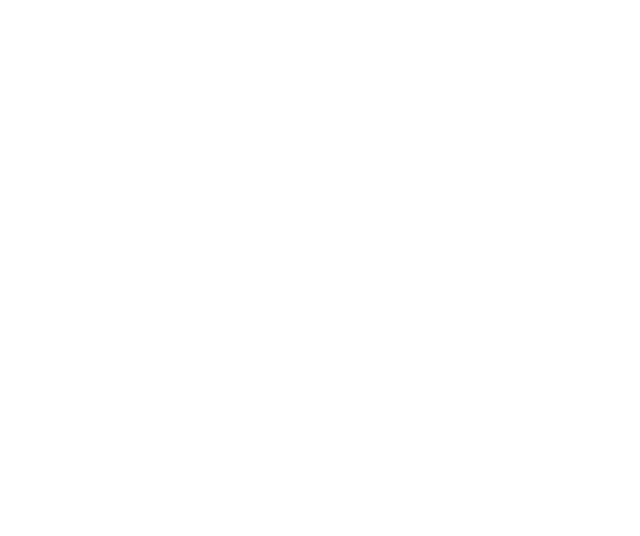
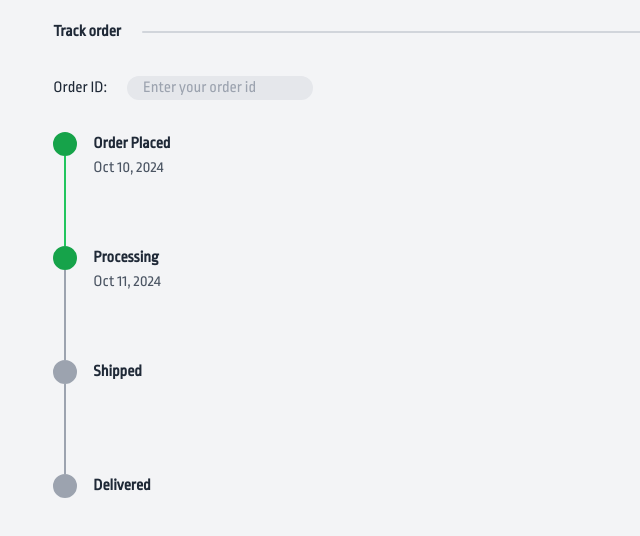
Before and after one commit to aadheil/seafish, a React (Create React App) app: page /track in a window 1280 px wide. Before the commit this address had no page. Shown: the top 536 px of the page, without its empty margins (0-640 px from the left). Built offline with nearby package versions, Linux system fonts and the light colour scheme.

Commit message:
tracking page added

```diff
--- a/src/App.js
+++ b/src/App.js
@@ -2,15 +2,16 @@
 import Home from './Pages/Home'
 import { Route, Routes } from 'react-router-dom'
 import ProductDets from './Pages/ProductDets'
+import Track from './Pages/Track'
 
 function App() {
   return (
-<Routes>
-  <Route path='/' element={<Home />} />
-  <Route path='/products' element={<ProductDets />} />
-
-        </Routes>
- )
+    <Routes>
+      <Route path='/' element={<Home />} />
+      <Route path='/products' element={<ProductDets />} />
+      <Route path='/track' element={<Track />} />
+    </Routes>
+  )
 }
 
 export default App
--- a/src/Pages/ProductDets.jsx
+++ b/src/Pages/ProductDets.jsx
@@ -1,7 +1,9 @@
 import { Icon } from '@iconify/react/dist/iconify.js';
 import React, { useState } from 'react';
+import { useNavigate } from 'react-router-dom';
 
 function ProductDets() {
+    const navigate=useNavigate('')
     const [quantity, setQuantity] = useState(1);
     const [address, setAddress] = useState("");
     const [preservation, setPreservation] = useState("");
@@ -22,10 +24,14 @@
           Email: ${email}`);
     };
 
+    const handleBack=()=>{
+navigate('/')
+    }
+
     return (
         <div className='bg-gray-100 flex flex-col items-center h-full w-full mb-10' style={{ fontFamily: 'Ropa sans' }}>
             <div className='w-11/12 flex flex-col pt-3'>
-            <span className='pb-3 flex flex-row gap-1 items-center text-gray-500'><Icon icon="ion:chevron-back" /><span>Home</span></span>
+            <span onClick={handleBack} className='pb-3 flex flex-row gap-1 items-center text-gray-500'><Icon icon="ion:chevron-back" /><span>Home</span></span>
                 {/* Image */}
                 <div className='w-full h-52 rounded-2xl shadow-lg'>
                     <img src="https://bradleysfish.com/wp-content/uploads/2019/05/B2FE40A2-F3A7-493A-BB90-D0ACB35F08BE-min-min-1536x675.jpeg" className='w-full h-full rounded-2xl' alt="Salmon" />
--- /dev/null
+++ b/src/Pages/Track.jsx
@@ -0,0 +1,61 @@
+import React from 'react';
+
+function Track() {
+  const steps = [
+    { event: 'Order Placed', date: 'Oct 10, 2024', time: '12:00 PM', completed: true },
+    { event: 'Processing', date: 'Oct 11, 2024', time: '10:00 AM', completed: true },
+    { event: 'Shipped', date: 'Oct 12, 2024', time: '3:00 PM', completed: false },
+    { event: 'Delivered', date: 'Oct 14, 2024', time: '2:00 PM', completed: false }
+  ];
+
+  return (
+    <div className="w-full h-dvh flex flex-col items-center bg-gray-100" style={{ fontFamily: 'Ropa sans' }}>
+      <div className="flex w-11/12 flex-col">
+        <div className="flex flex-row items-center mb-8 pt-5">
+          <span className="w-24 font-bold text-gray-800">Track order</span>
+          <span className="w-full h-0.5 bg-gray-300 rounded"></span>
+        </div>
+
+        <div className='flex flex-row gap-5 pb-8'>
+          <div><h4 className='text-gray-800'>Order ID:</h4></div>
+          <input className='bg-gray-200 text-gray-800 rounded-2xl px-4' placeholder='Enter your order id' />
+        </div>
+
+        <div className="flex flex-col">
+          {steps.map((step, index) => (
+            <div className="flex items-start justify-start" key={index}>
+              {/* Left: Stepper (circle + line) */}
+              <div className="relative flex flex-col items-center mr-4">
+                {/* Circle */}
+                <div
+                  className={`w-6 h-6 rounded-full z-10 border-2 ${
+                    step.completed ? 'bg-green-600 border-green-600' : 'bg-gray-400 border-gray-400'
+                  }`}
+                ></div>
+
+                {/* Dynamic line below circle */}
+                {index !== steps.length - 1 && (
+                  <div
+                    className={`w-0.5 ${steps[index + 1].completed ? 'bg-green-500' : 'bg-gray-400'}`}
+                    style={{ minHeight: '90px', height: '100%' }}
+                  ></div>
+                )}
+              </div>
+
+              {/* Right: Event, Date, and Time */}
+              <div className="flex flex-col w-full">
+                <div className="font-semibold text-gray-800">{step.event}</div>
+                <div className='flex flex-row gap-5'>
+                <div className="text-gray-600">{step.completed ? step.date : ''}</div>
+                {/* <div className="text-gray-500">{step.completed ? step.time : '___'}</div> */}
+                </div>
+              </div>
+            </div>
+          ))}
+        </div>
+      </div>
+    </div>
+  );
+}
+
+export default Track;
```
